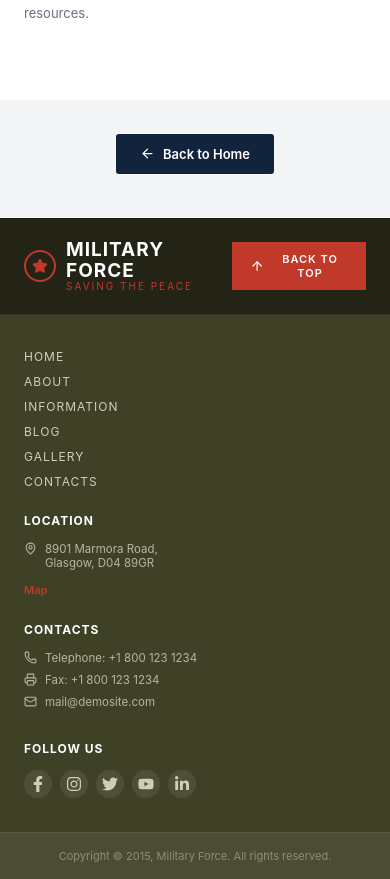
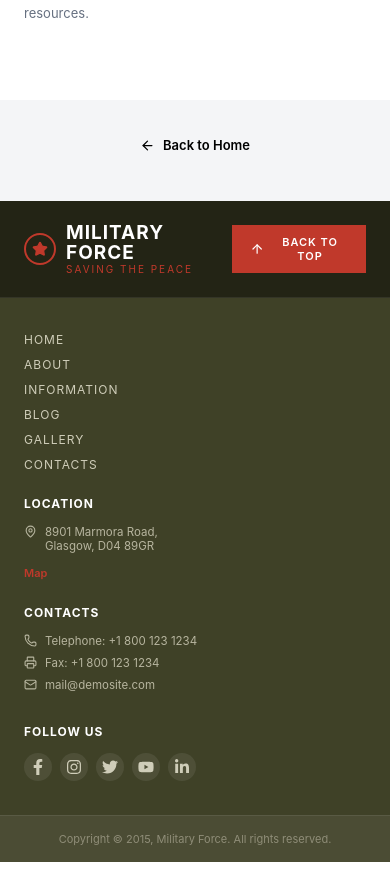
Before and after one commit to nasnasrich/usmilitary-frontend, a React (Vite) app: page /NewsArchive in a window 390 px wide. Shown: the part 1323-2202 px from the top of the page. Built offline with nearby package versions, Linux system fonts and the light colour scheme.

Commit message:
buttonnews

```diff
--- a/src/pages/NewsArchive.css
+++ b/src/pages/NewsArchive.css
@@ -113,4 +113,14 @@
 @media (max-width: 600px) {
   .na-item { grid-template-columns: 1fr; gap: 8px; }
   .na-hero h1 { font-size: 24px; }
+  .na-btn {
+   background: none;
+   color: black;
+   padding: 1%;
+   /* border: 2px solid bisque; */
+  }
+  .na-btn:hover {
+   background: none;
+   border: 2px solid black;
+  }
 }
```
